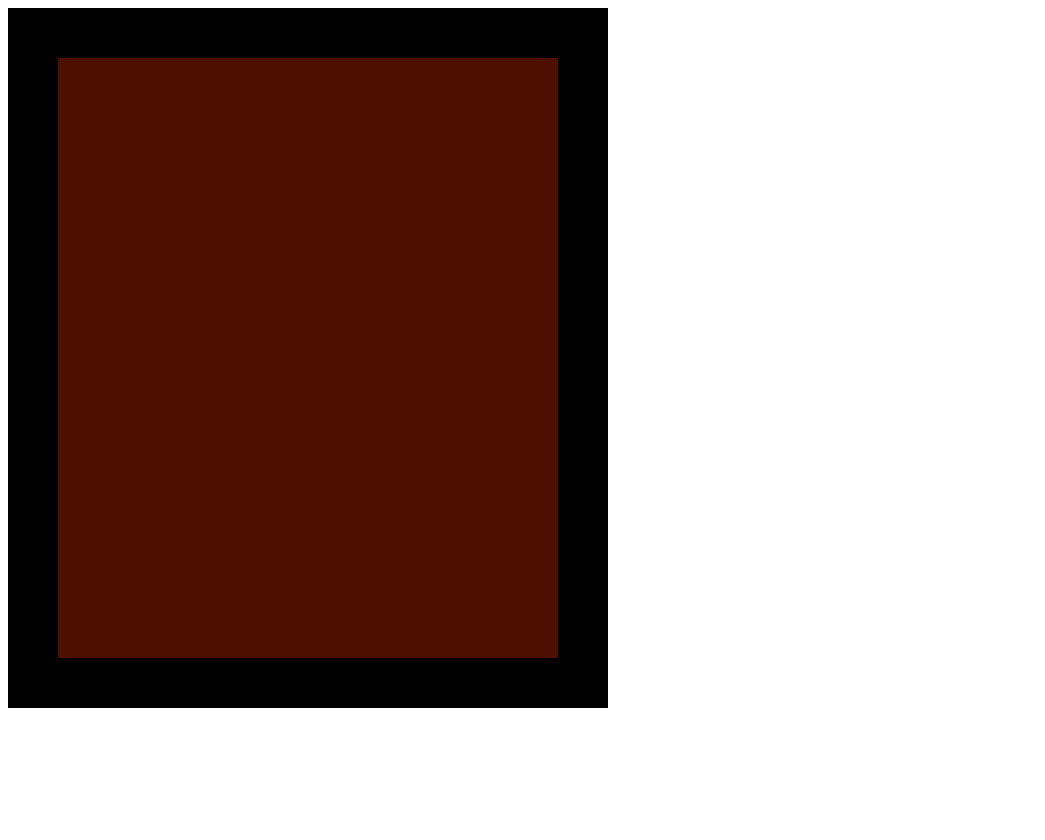
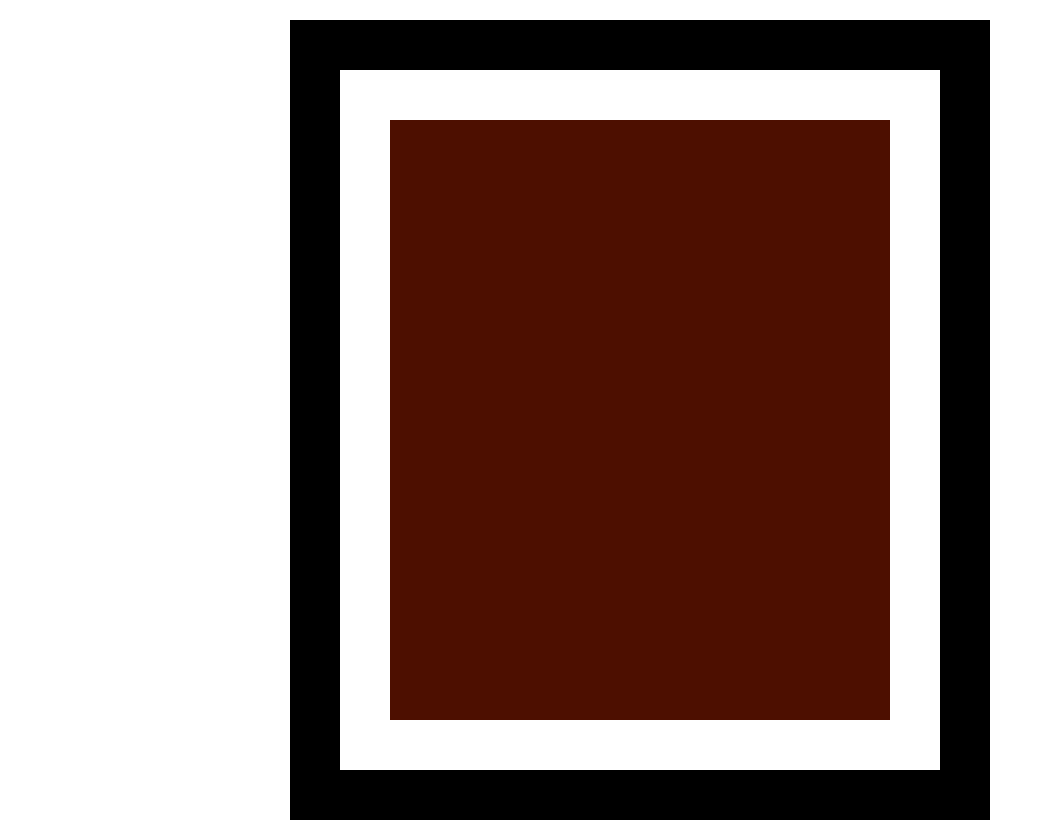
Before and after one commit to AaronJHarvey/Rithko-Painting, a plain HTML site: page src/index.html in a window 1280 px wide. Shown: the whole page, without its empty margins (0-1045 px from the left). Before the commit the page ends 800 px from the top, so only its background shows below. Drawn offline with Linux system fonts and the light colour scheme.

Commit message:
Adds padding and margin to the frame div

```diff
--- a/src/styles.css
+++ b/src/styles.css
@@ -7,4 +7,6 @@
 .frame {
 	border: solid 50px black;
 	width: 500px;
+	padding: 50px;
+	margin: 20px auto;
 }
```
